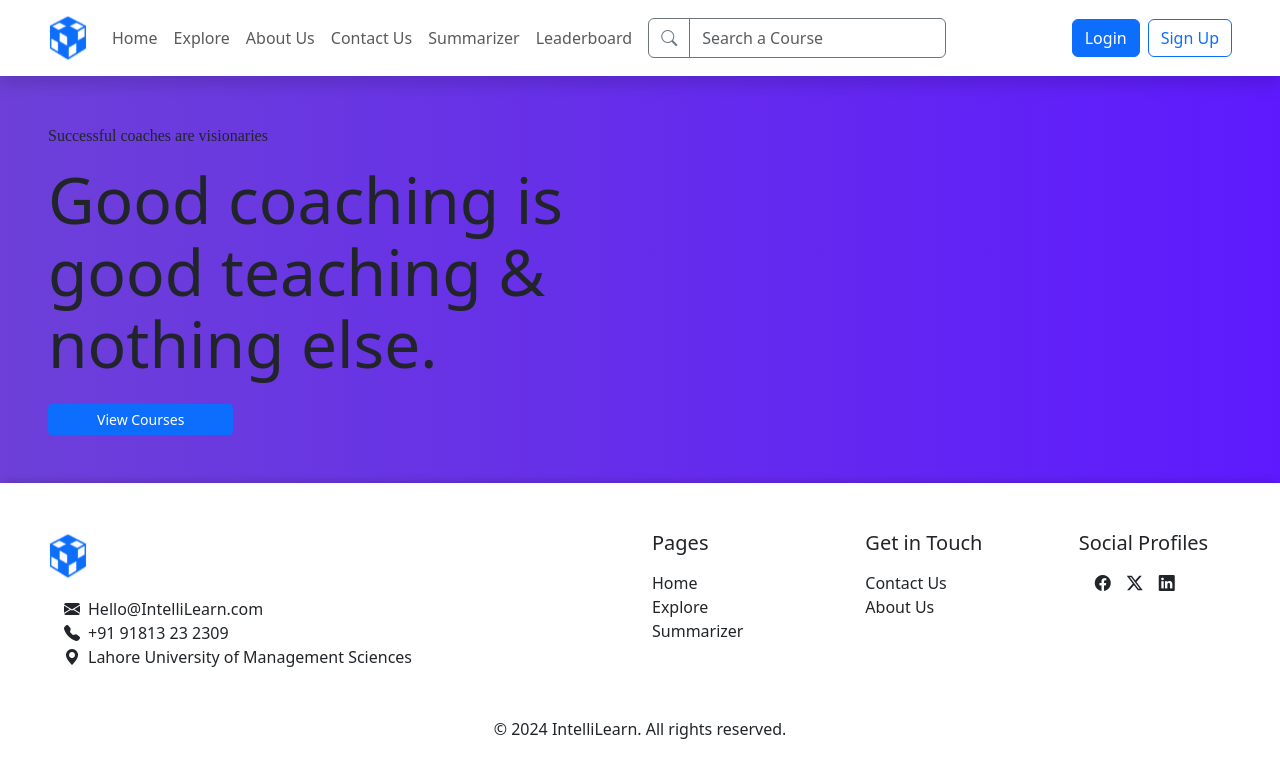
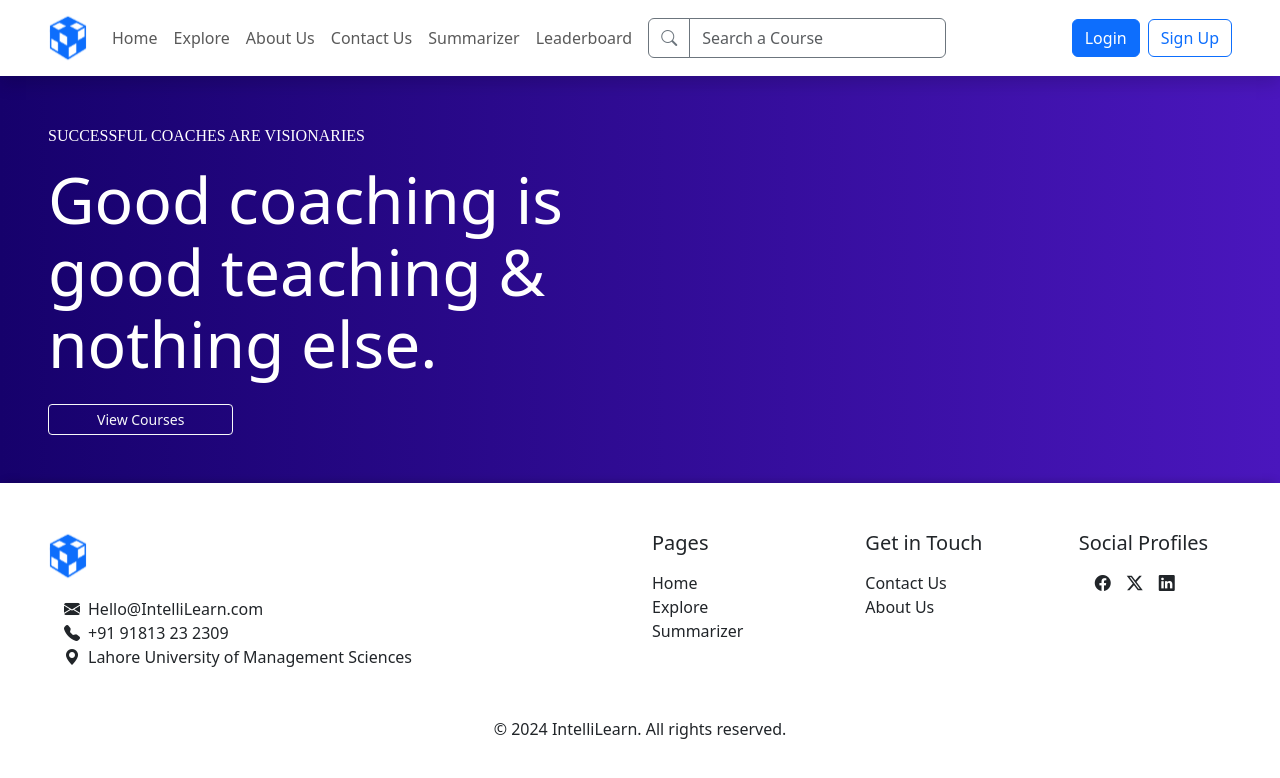
Before and after one commit to hasanhd555/GPT-EdTech, a React (Create React App) app in the folder Frontend/: page /Landing in a window 1280 px wide. Shown: the top 778 px of the page. Built offline with nearby package versions, Linux system fonts and the light colour scheme.

Commit message:
Chnaged button and background colours

```diff
--- a/Frontend/src/components/LandingPage/Hero.tsx
+++ b/Frontend/src/components/LandingPage/Hero.tsx
@@ -6,9 +6,9 @@ const Hero: React.FC = () => {
     <Container fluid className={`${styles["custom-purple-blue-gradient"]} h-100`}> {/* Set background color inline */}
       <Row className="h-100">
         <Col xs={6} className="d-flex flex-column justify-content-between px-md-5 py-5"> {/* Left section */}
-          <p className="text-semi-bold fs-6" style={{ fontFamily: 'Saira' }}> Successful coaches are visionaries </p>
-          <h1 className="display-3 mb-4" style={{ lineHeight: '1.125' }}> Good coaching is good teaching & <br /> nothing else. </h1>
-          <Button variant="primary" size="sm" className="px-md-5 align-self-start custom-small-btn"> View Courses </Button>
+          <p className="text-semi-bold fs-6 text-white" style={{ fontFamily: 'Saira' }}> SUCCESSFUL COACHES ARE VISIONARIES </p>
+          <h1 className="display-3 mb-4 text-white" style={{ lineHeight: '1.125' }}> Good coaching is good teaching & <br /> nothing else. </h1>
+          <Button size="sm" className="px-md-5 align-self-start custom-small-btn btn-outline-light bg-transparent text-light"> View Courses </Button>
         </Col>
         <Col xs={6}> {/* Right section (can be empty or contain other content) */}
         </Col>
--- a/Frontend/src/components/LandingPage/hero.module.css
+++ b/Frontend/src/components/LandingPage/hero.module.css
@@ -1,3 +1,3 @@
 .custom-purple-blue-gradient {
-    background-image: linear-gradient(to right, #6D40D8, #5E1AFE); /* Adjust colors as needed */
+    background-image: linear-gradient(to right, #16016C, #4A16BD); /* Adjust colors as needed */
   }
```
